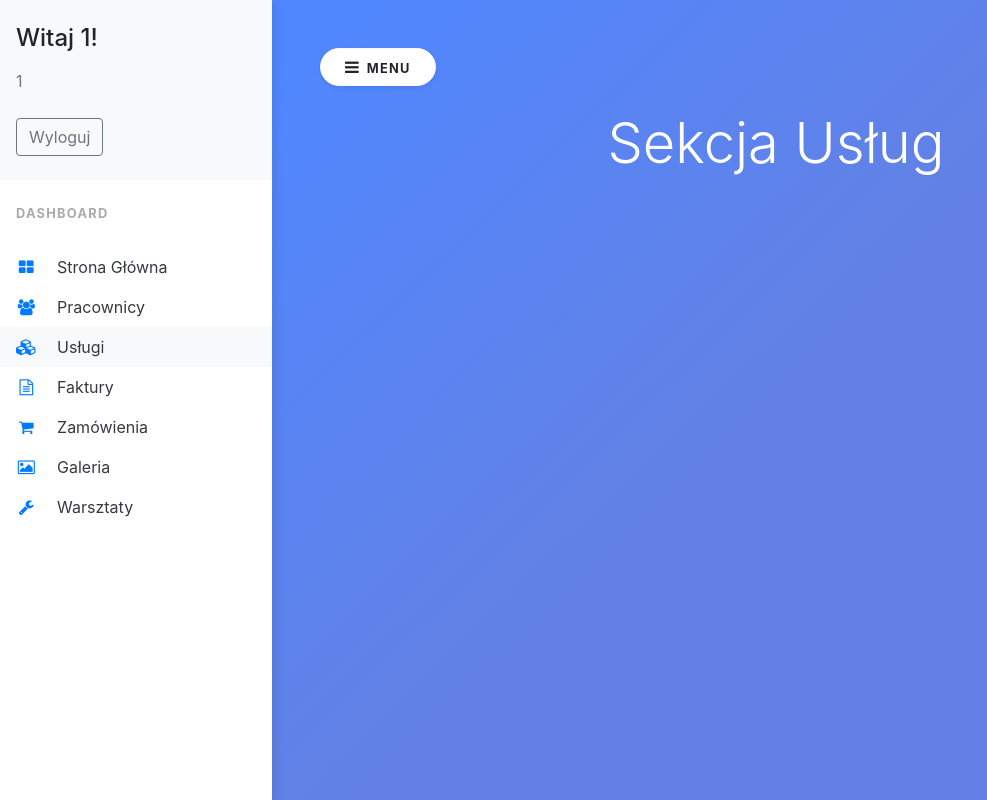
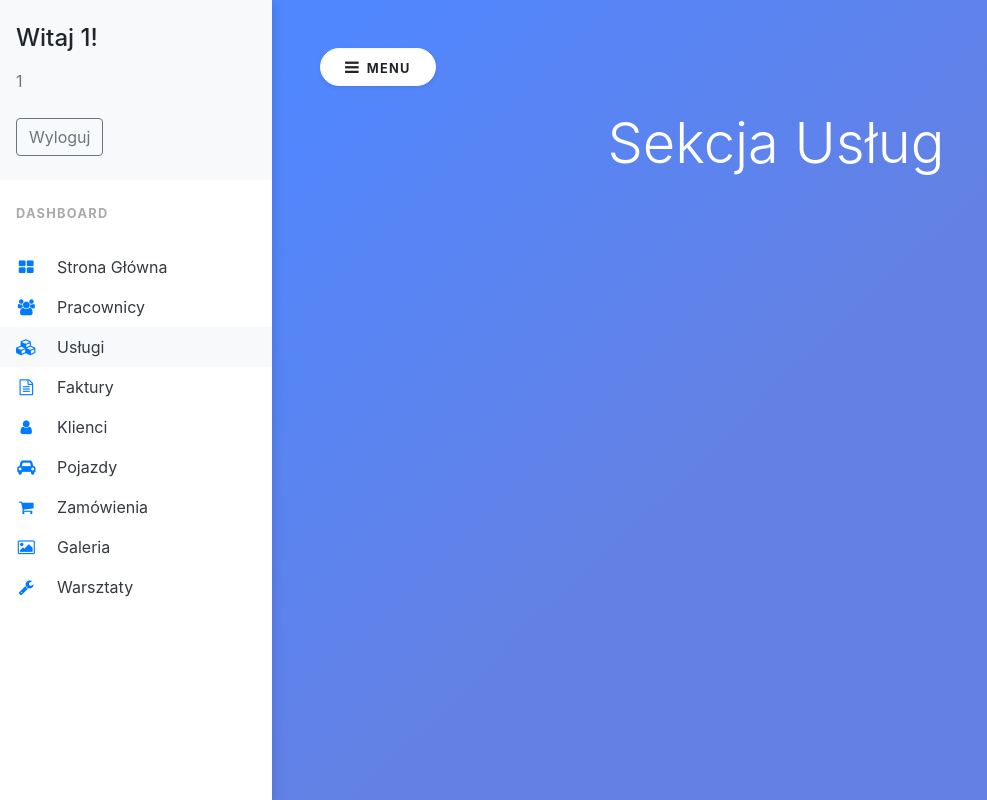
Before and after one commit to RoZ0o0/PHPWarsztat, a PHP site: page /uslugi.php in a window 1280 px wide. Shown: the whole page, without its empty margins (0-987 px from the left). Run offline with PHP 8.4, Linux system fonts and the light colour scheme; the visitor is signed in with stand-in values (Sample User, id 1).

Commit message:
dodanie hrefów

```diff
--- a/nav.php
+++ b/nav.php
@@ -37,6 +37,16 @@
                 <i class="fa fa-file-text-o mr-3 text-primary fa-fw"></i>
                 Faktury
             </a>
+            <li class="nav-item">
+      <a href="klienci.php" class="<?php if ( $page == "klienci" ) { echo "nav-link text-dark bg-light"; }else{ echo "nav-link text-dark";} ?>">
+                <i class="fa fa-user mr-3 text-primary fa-fw"></i>
+                Klienci
+            </a>
+            <li class="nav-item">
+      <a href="pojazdy.php" class="<?php if ( $page == "pojazdy" ) { echo "nav-link text-dark bg-light"; }else{ echo "nav-link text-dark";} ?>">
+                <i class="fa fa-car mr-3 text-primary fa-fw"></i>
+                Pojazdy
+            </a>
     <li class="nav-item">
       <a href="faktury.php" class="<?php if ( $page == "faktury" ) { echo "nav-link text-dark bg-light"; }else{ echo "nav-link text-dark";} ?>">
         <i class="fa fa-shopping-cart mr-3 text-primary fa-fw"></i>
```
